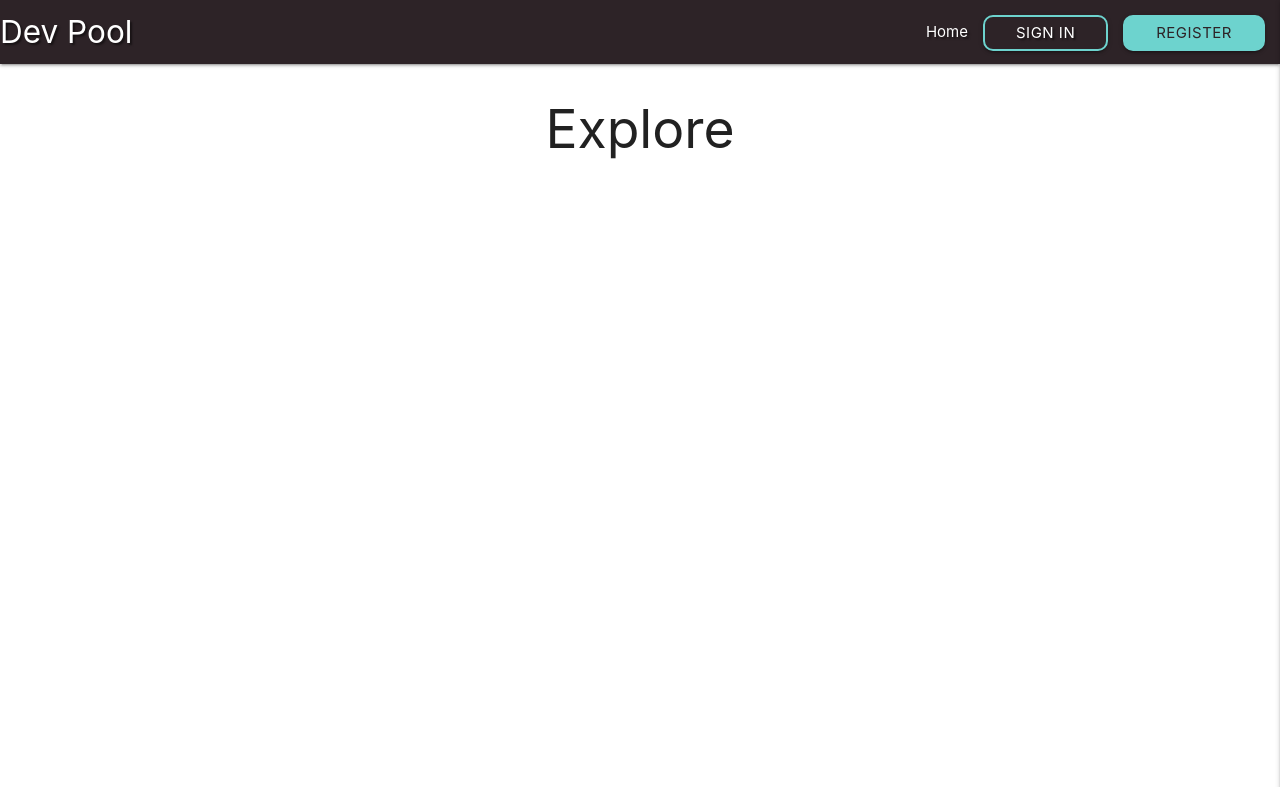
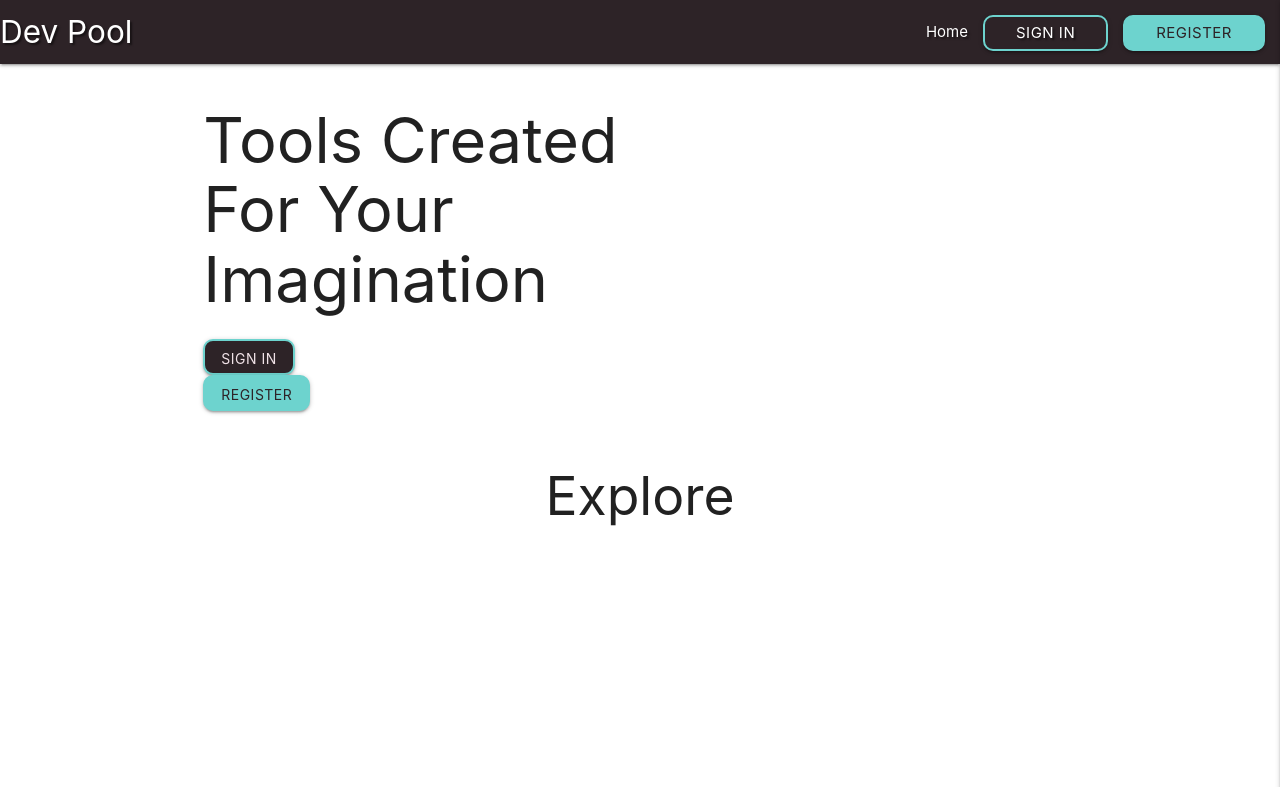
Before and after one commit to Brian-FullStack/dev_pool, a Flask app: page / in a window 1280 px wide. Shown: the top 787 px of the page. Run offline with Flask 2, Linux system fonts and the light colour scheme; data that the repository does not hold is empty; some libraries are stand-ins or nearby versions.

Commit message:
Added hero container

```diff
--- a/templates/assets.html
+++ b/templates/assets.html
@@ -1,8 +1,21 @@
 {% extends "base.html" %}
     {% block content %}
+
+    <div class="hero-container">
+      <div class="row">
+        <div class="col m6 ">
+          <h1 class="hero-title">Tools Created For Your Imagination</h1>
+          <div class="row">
+            <div class="col s6">
+              <a href="{{ url_for('signIn') }}" class="btn btn-border">Sign In</a>
+              <a href="{{ url_for('register')}}" class="btn btn-solid">Register</a>
+            </div>
+          </div>
+        </div>
+      </div>
+    </div>
+
     <h2 class="center-align">Explore</h2>
-
-
 
     <div class="row">
       {% for asset in assets %}
```
